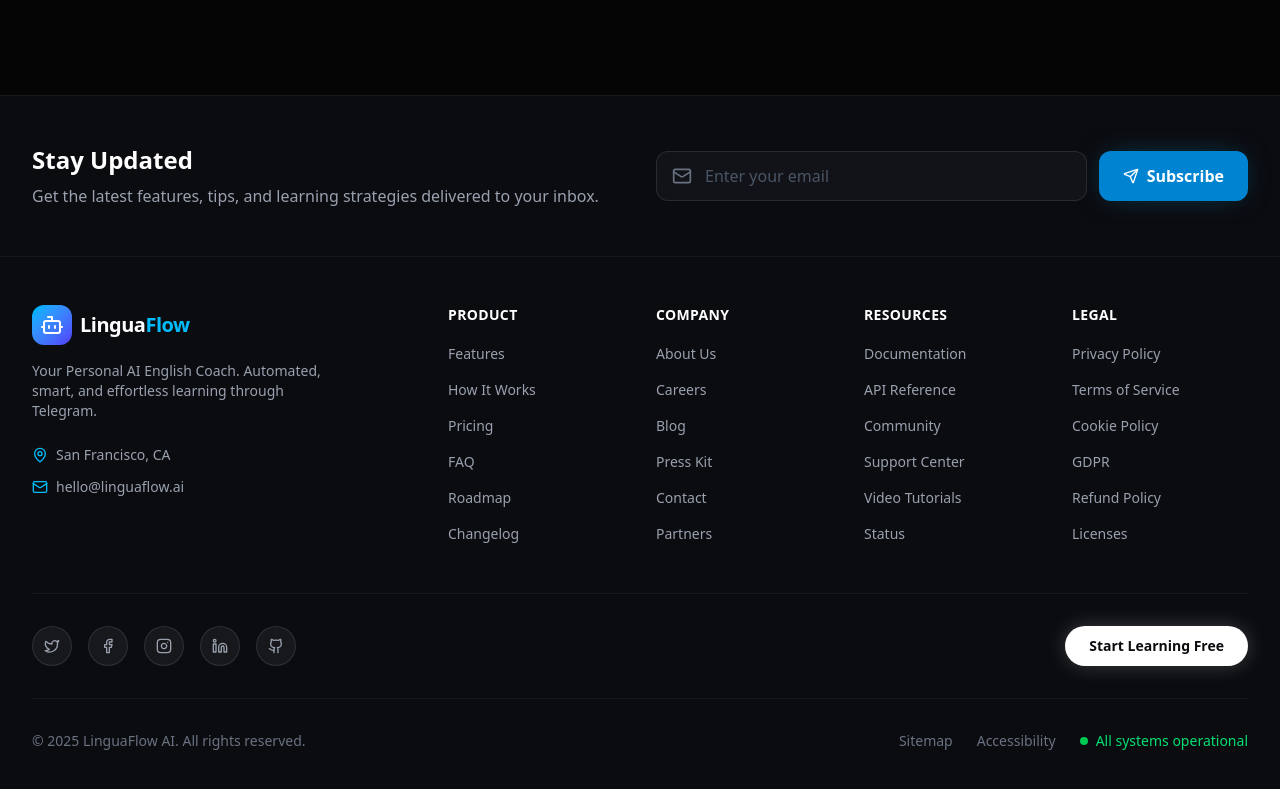
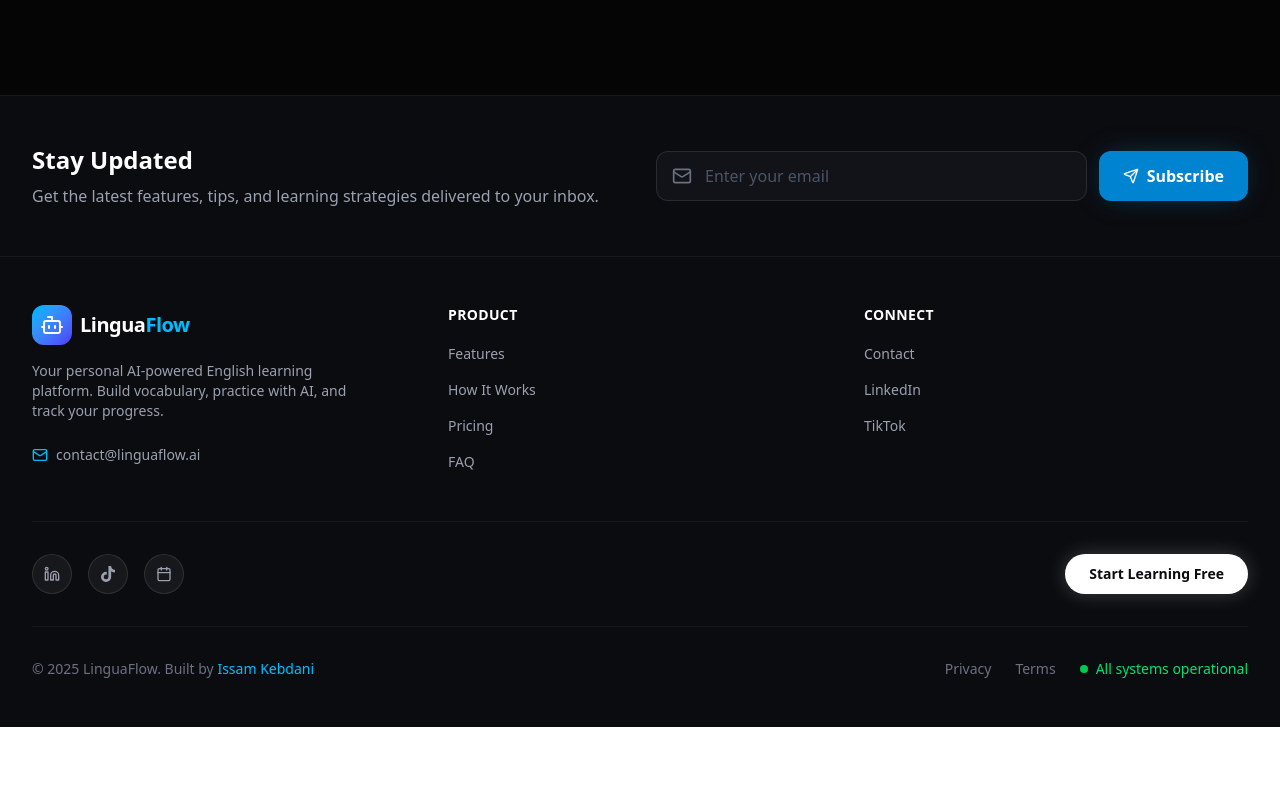
Before and after one commit to issamkebdani780/LinguaFlow, a React (Vite) app: page / in a window 1280 px wide. Shown: the part 4886-5675 px from the top of the page. After the commit the page ends 5613 px from the top, so only its background shows below. Built offline with nearby package versions, Linux system fonts and the light colour scheme; no server answers.

Commit message:
update footer

```diff
--- a/package.json
+++ b/package.json
@@ -16,6 +16,7 @@
     "lucide-react": "^0.562.0",
     "react": "^19.2.0",
     "react-dom": "^19.2.0",
+    "react-icons": "^5.5.0",
     "react-markdown": "^10.1.0",
     "react-router-dom": "^7.11.0",
     "tailwindcss": "^4.1.18"
--- a/src/components/Footer.jsx
+++ b/src/components/Footer.jsx
@@ -1,51 +1,53 @@
 // src/components/Footer.jsx
-import React from 'react';
-import { Bot, Mail, MapPin, Send, Facebook, Twitter, Instagram, Linkedin, Github } from 'lucide-react';
+import React from "react";
+import { Bot, Mail, Send, Linkedin, Github, Calendar } from "lucide-react";
+import { FaTiktok } from "react-icons/fa";
 
 const Footer = ({ openModal }) => {
   const currentYear = new Date().getFullYear();
 
   const footerLinks = {
     product: [
-      { name: 'Features', href: '#features' },
-      { name: 'How It Works', href: '#how-it-works' },
-      { name: 'Pricing', href: '#pricing' },
-      { name: 'FAQ', href: '#faq' },
-      { name: 'Roadmap', href: '#' },
-      { name: 'Changelog', href: '#' }
-    ],
-    company: [
-      { name: 'About Us', href: '#' },
-      { name: 'Careers', href: '#' },
-      { name: 'Blog', href: '#' },
-      { name: 'Press Kit', href: '#' },
-      { name: 'Contact', href: '#' },
-      { name: 'Partners', href: '#' }
+      { name: "Features", href: "#features" },
+      { name: "How It Works", href: "#how-it-works" },
+      { name: "Pricing", href: "#pricing" },
+      { name: "FAQ", href: "#faq" },
     ],
     resources: [
-      { name: 'Documentation', href: '#' },
-      { name: 'API Reference', href: '#' },
-      { name: 'Community', href: '#' },
-      { name: 'Support Center', href: '#' },
-      { name: 'Video Tutorials', href: '#' },
-      { name: 'Status', href: '#' }
+      {
+        name: "Contact",
+        href: "https://calendar.app.google/DXqcUgrdKCb5AuAJ9",
+        external: true,
+      },
+      {
+        name: "LinkedIn",
+        href: "https://www.linkedin.com/in/issam-kebdani-8b6154334",
+        external: true,
+      },
+      {
+        name: "TikTok",
+        href: "https://www.tiktok.com/@linguaflow.ai",
+        external: true,
+      },
     ],
-    legal: [
-      { name: 'Privacy Policy', href: '#' },
-      { name: 'Terms of Service', href: '#' },
-      { name: 'Cookie Policy', href: '#' },
-      { name: 'GDPR', href: '#' },
-      { name: 'Refund Policy', href: '#' },
-      { name: 'Licenses', href: '#' }
-    ]
   };
 
   const socialLinks = [
-    { icon: Twitter, href: '#', label: 'Twitter' },
-    { icon: Facebook, href: '#', label: 'Facebook' },
-    { icon: Instagram, href: '#', label: 'Instagram' },
-    { icon: Linkedin, href: '#', label: 'LinkedIn' },
-    { icon: Github, href: '#', label: 'GitHub' }
+    {
+      icon: Linkedin,
+      href: "https://www.linkedin.com/in/issam-kebdani-8b6154334",
+      label: "LinkedIn",
+    },
+    {
+      icon: FaTiktok,
+      href: "https://www.tiktok.com/@linguaflow.ai?is_from_webapp=1&sender_device=pc",
+      label: "TikTok",
+    },
+    {
+      icon: Calendar,
+      href: "https://calendar.app.google/DXqcUgrdKCb5AuAJ9",
+      label: "Schedule Call",
+    },
   ];
 
   return (
@@ -63,7 +65,8 @@ const Footer = ({ openModal }) => {
                 Stay Updated
               </h3>
               <p className="text-gray-400">
-                Get the latest features, tips, and learning strategies delivered to your inbox.
+                Get the latest features, tips, and learning strategies delivered
+                to your inbox.
               </p>
             </div>
             <div className="flex flex-col sm:flex-row gap-3">
@@ -86,9 +89,9 @@ const Footer = ({ openModal }) => {
 
       {/* Main Footer Content */}
       <div className="max-w-7xl mx-auto px-4 sm:px-6 lg:px-8 py-12">
-        <div className="grid grid-cols-2 md:grid-cols-6 gap-8 mb-12">
+        <div className="grid grid-cols-1 md:grid-cols-3 gap-8 mb-12">
           {/* Brand Column */}
-          <div className="col-span-2">
+          <div className="col-span-1">
             <div className="flex items-center gap-2 mb-4">
               <div className="w-10 h-10 rounded-xl bg-gradient-to-br from-sky-400 to-indigo-600 flex items-center justify-center">
                 <Bot className="text-white w-6 h-6" />
@@ -98,16 +101,16 @@ const Footer = ({ openModal }) => {
               </span>
             </div>
             <p className="text-gray-400 text-sm mb-6 max-w-xs">
-              Your Personal AI English Coach. Automated, smart, and effortless learning through Telegram.
+              Your personal AI-powered English learning platform. Build
+              vocabulary, practice with AI, and track your progress.
             </p>
-            <div className="flex items-center gap-2 text-sm text-gray-400 mb-3">
-              <MapPin className="w-4 h-4 text-sky-400" />
-              <span>San Francisco, CA</span>
-            </div>
             <div className="flex items-center gap-2 text-sm text-gray-400">
               <Mail className="w-4 h-4 text-sky-400" />
-              <a href="mailto:hello@linguaflow.ai" className="hover:text-sky-400 transition-colors">
-                hello@linguaflow.ai
+              <a
+                href="mailto:contact@linguaflow.ai"
+                className="hover:text-sky-400 transition-colors"
+              >
+                contact@linguaflow.ai
               </a>
             </div>
           </div>
@@ -120,27 +123,8 @@ const Footer = ({ openModal }) => {
             <ul className="space-y-3">
               {footerLinks.product.map((link, index) => (
                 <li key={index}>
-
-                   <a href={link.href}
-                    className="text-gray-400 hover:text-sky-400 transition-colors text-sm"
-                  >
-                    {link.name}
-                  </a>
-                </li>
-              ))}
-            </ul>
-          </div>
-
-          {/* Company Links */}
-          <div>
-            <h4 className="text-white font-semibold mb-4 text-sm uppercase tracking-wide">
-              Company
-            </h4>
-            <ul className="space-y-3">
-              {footerLinks.company.map((link, index) => (
-                <li key={index}>
-
-                   <a href={link.href}
+                  <a
+                    href={link.href}
                     className="text-gray-400 hover:text-sky-400 transition-colors text-sm"
                   >
                     {link.name}
@@ -153,33 +137,16 @@ const Footer = ({ openModal }) => {
           {/* Resources Links */}
           <div>
             <h4 className="text-white font-semibold mb-4 text-sm uppercase tracking-wide">
-              Resources
+              Connect
             </h4>
             <ul className="space-y-3">
               {footerLinks.resources.map((link, index) => (
                 <li key={index}>
-
-                   <a href={link.href}
+                  <a
+                    href={link.href}
                     className="text-gray-400 hover:text-sky-400 transition-colors text-sm"
-                  >
-                    {link.name}
-                  </a>
-                </li>
-              ))}
-            </ul>
-          </div>
-
-          {/* Legal Links */}
-          <div>
-            <h4 className="text-white font-semibold mb-4 text-sm uppercase tracking-wide">
-              Legal
-            </h4>
-            <ul className="space-y-3">
-              {footerLinks.legal.map((link, index) => (
-                <li key={index}>
-
-                   <a href={link.href}
-                    className="text-gray-400 hover:text-sky-400 transition-colors text-sm"
+                    target={link.external ? "_blank" : undefined}
+                    rel={link.external ? "noopener noreferrer" : undefined}
                   >
                     {link.name}
                   </a>
@@ -197,9 +164,11 @@ const Footer = ({ openModal }) => {
               {socialLinks.map((social, index) => {
                 const Icon = social.icon;
                 return (
-
-                  <a key={index}
+                  <a
+                    key={index}
                     href={social.href}
+                    target="_blank"
+                    rel="noopener noreferrer"
                     aria-label={social.label}
                     className="w-10 h-10 rounded-full bg-white/5 hover:bg-sky-500/20 border border-white/10 hover:border-sky-500/50 flex items-center justify-center text-gray-400 hover:text-sky-400 transition-all"
                   >
@@ -211,7 +180,7 @@ const Footer = ({ openModal }) => {
 
             {/* CTA Button */}
             <button
-              onClick={() => openModal('signup')}
+              onClick={() => openModal("signup")}
               className="px-6 py-2.5 rounded-full bg-white text-[#0B0C10] font-semibold text-sm hover:bg-gray-100 transition-all shadow-[0_0_20px_rgba(255,255,255,0.2)]"
             >
               Start Learning Free
@@ -223,14 +192,25 @@ const Footer = ({ openModal }) => {
         <div className="border-t border-white/5 mt-8 pt-8">
           <div className="flex flex-col md:flex-row justify-between items-center gap-4 text-sm text-gray-500">
             <p>
-              © {currentYear} LinguaFlow AI. All rights reserved.
+              © {currentYear} LinguaFlow. Built by{" "}
+              <a
+                href="https://www.linkedin.com/in/issam-kebdani-8b6154334"
+                target="_blank"
+                rel="noopener noreferrer"
+                className="text-sky-400 hover:text-sky-300"
+              >
+                Issam Kebdani
+              </a>
             </p>
             <div className="flex items-center gap-6">
-              <a href="#" className="hover:text-sky-400 transition-colors">
-                Sitemap
+              <a
+                href="#privacy"
+                className="hover:text-sky-400 transition-colors"
+              >
+                Privacy
               </a>
-              <a href="#" className="hover:text-sky-400 transition-colors">
-                Accessibility
+              <a href="#terms" className="hover:text-sky-400 transition-colors">
+                Terms
               </a>
               <div className="flex items-center gap-2">
                 <span className="relative flex h-2 w-2">
```
Also changed, not shown: 1 other file (tests, documents, lock files or other folders).
